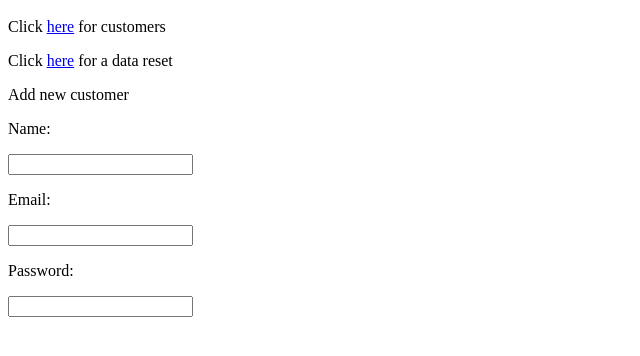
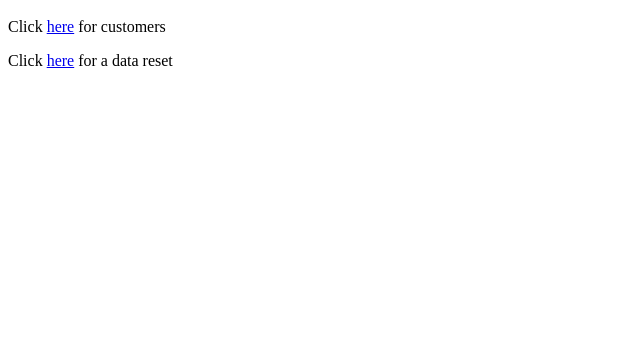
Before and after one commit to chino4242/FSE_Project_Wk3, a website: page project/public/index.html in a window 1280 px wide. Shown: the part 48-404 px from the top of the page, without its empty margins (0-640 px from the left). Drawn offline with Linux system fonts and the light colour scheme.

```diff
--- a/project/public/index.html
+++ b/project/public/index.html
@@ -6,9 +6,4 @@
         <h1>Welcome to the Customer API Server!</h1>
         <p>Click <a href="/customers" > here</a> for customers</p>
         <p>Click <a href="/reset" > here</a> for a data reset</p>
-        <p>Add new customer</p>
-        <p>Name:</p><input type = "text"/>
-        <p>Email:</p><input typ="text" />
-        <p>Password:</p><input type="text" />
-    </body>
 </html>
```
